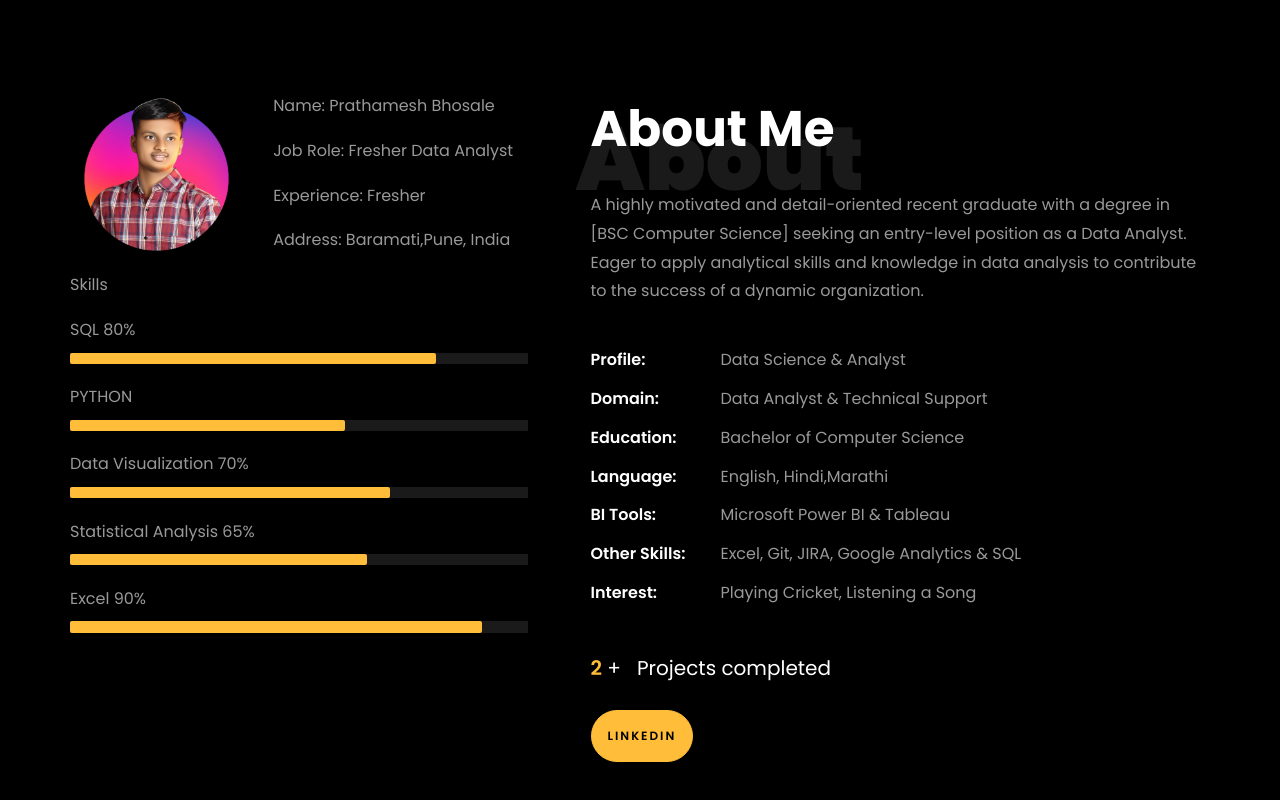
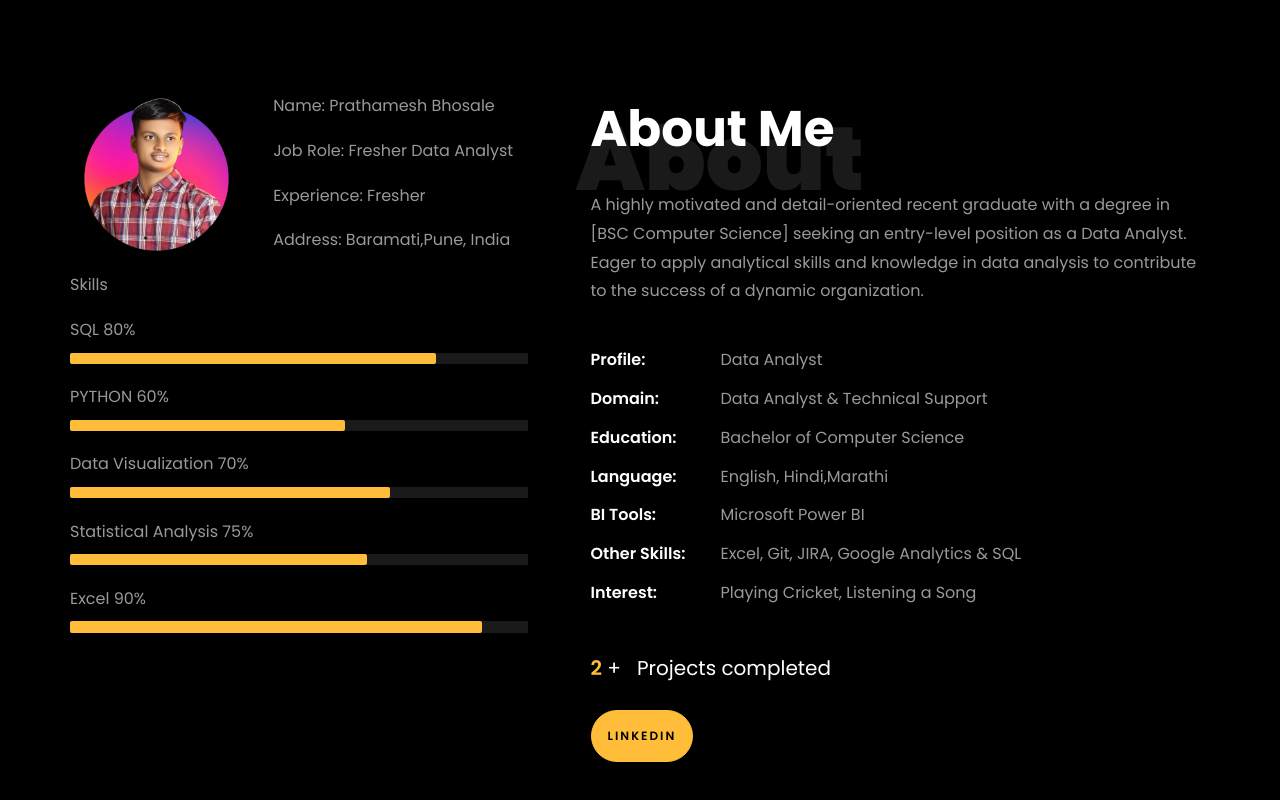
Before and after one commit to Prathamesh045/PortfullyWebsitegithub.in, a plain HTML site: page index.html in a window 1280 px wide. Shown: the part 770-1570 px from the top of the page. Drawn offline with Linux system fonts and the light colour scheme; animation ran at ten frames a second; files whose address does not match are found by name.

Commit message:
Add files via upload

```diff
--- a/index.html
+++ b/index.html
@@ -191,7 +191,7 @@
 						<!-- <h2 class="d-flex" style="margin-bottom: 0">With over 5 years of experience</h2> -->
 						<!-- <br> -->
 			            <p><a href="https://www.youtube.com/@PBCreation__45" class="btn btn-primary py-3 px-4">YouTube</a>
-							<!-- <a href="https://github.com/rishabhnmishra" class="btn btn-white btn-outline-white py-3 px-4">My works</a></p> -->
+							 <a href="https://www.instagram.com/invites/contact/?i=geng24afgrdj&utm_content=3rqx0f4" class="btn btn-white btn-outline-white py-3 px-4">Instagram</a></p>
 		            </div>
 		          </div>
 	        	</div>
@@ -235,7 +235,7 @@
 											aria-valuemax="100"></div>
 									</div>
 
-									<span>PYTHON</span> <span class="pull-right"60% </span>
+									<span>PYTHON</span> <span class="pull-right">60%</span>
 									<div class="progress">
 										<div class="progress-bar" role="progressbar" style="width: 60%" aria-valuenow="60" aria-valuemin="0"
 											aria-valuemax="100"></div>
@@ -247,7 +247,7 @@
 											aria-valuemax="100"></div>
 									</div>
 
-									<span>Statistical Analysis</span> <span class="pull-right">65%</span>
+									<span>Statistical Analysis</span> <span class="pull-right">75%</span>
 									<div class="progress">
 										<div class="progress-bar" role="progressbar" style="width: 65%" aria-valuenow="65" aria-valuemin="0"
 											aria-valuemax="100"></div>
@@ -272,11 +272,11 @@
 
 								<p>A highly motivated and detail-oriented recent graduate with a degree in [BSC Computer Science] seeking an entry-level position as a Data Analyst. Eager to apply analytical skills and knowledge in data analysis to contribute to the success of a dynamic organization.</p>
 								<ul class="about-info mt-4 px-md-0 px-2">
-									<li class="d-flex"><span>Profile:</span> <span>Data Science &amp; Analyst</span></li>
+									<li class="d-flex"><span>Profile:</span> <span>Data Analyst</span></li>
 									<li class="d-flex"><span>Domain:</span> <span>Data Analyst &amp; Technical Support</span></li>
 									<li class="d-flex"><span>Education:</span> <span>Bachelor of Computer Science</span></li>
 									<li class="d-flex"><span>Language:</span> <span>English, Hindi,Marathi </span></li>
-									<li class="d-flex"><span>BI Tools:</span> <span>Microsoft Power BI &amp; Tableau</span></li>
+									<li class="d-flex"><span>BI Tools:</span> <span>Microsoft Power BI </span></li>
 									<li class="d-flex"><span>Other Skills:</span> <span> Excel, Git, JIRA, Google Analytics &amp; SQL</span></li>
 									<li class="d-flex"><span>Interest:</span> <span>Playing Cricket, Listening a Song</span></li>
 
```
